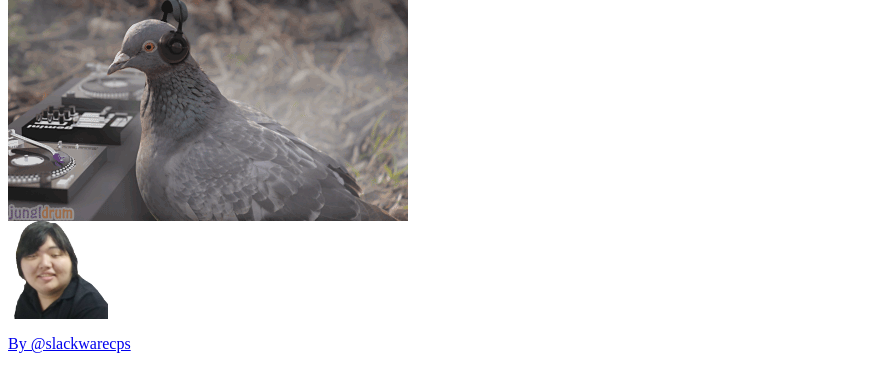
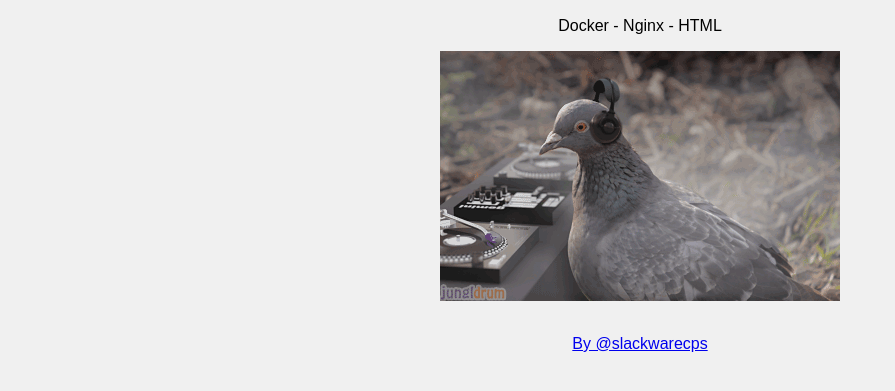
Before and after one commit to slackwarecps/fabio-img-nginx, a plain HTML site: page public/index.html in a window 1280 px wide. Shown: the part 129-520 px from the top of the page, without its empty margins (0-895 px from the left). Drawn offline with Linux system fonts and the light colour scheme.

Commit message:
feat: centraliza layout, ajusta background e atualiza link

```diff
--- a/public/index.html
+++ b/public/index.html
@@ -2,14 +2,26 @@
   <head>
     <title>Hello Word of Fabio Alvaro</title>
     <meta content="">
-    <style></style>
+    <style>
+      body {
+        display: flex;
+        flex-direction: column;
+        align-items: center;
+        justify-content: flex-start;
+        min-height: 100vh;
+        margin: 0;
+        padding-top: 50px;
+        text-align: center;
+        font-family: sans-serif;
+        background-color: #f0f0f0;
+      }
+    </style>
   </head>
   <body>
   <h1>Hi Dove! pru! pru!</h1>
   <p>Docker - Nginx - HTML</p>
   <img src="img/pombo-sms.gif"/><br>
-   <img src="img/vini_banner.jpg" width=100/>
 
-  <p><a href="http://linuxcampinas.blogspot.com">By @slackwarecps</a></p>
+  <p><a href="https://slackwarecps.github.io/">By @slackwarecps</a></p>
   </body>
 </html>
```
